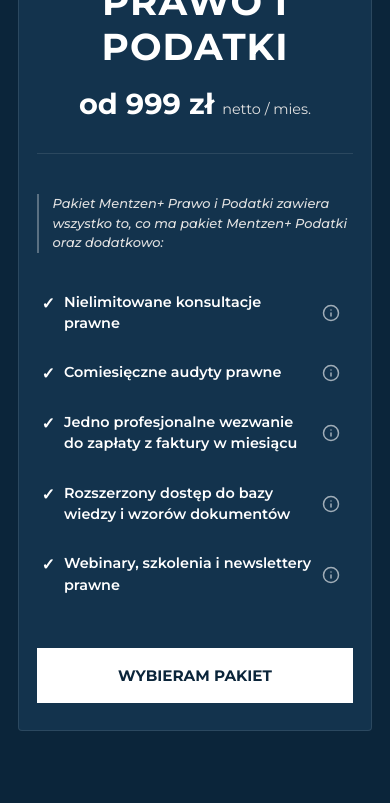
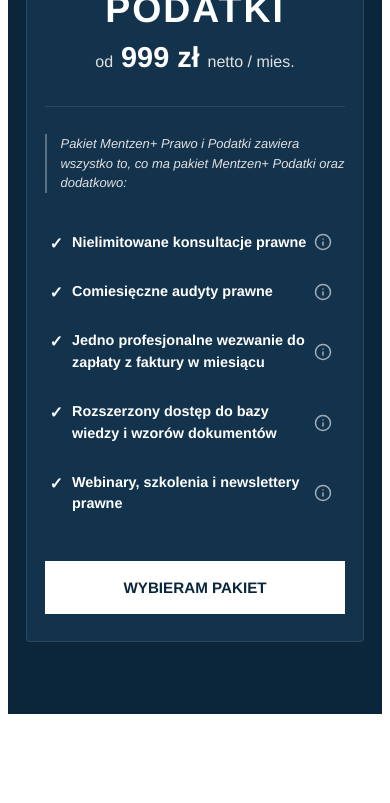
Before and after one commit to wkuczkowski/WORDPRESS-WEBSITE-SECTIONS, a plain HTML site: page PRICING-PLANS/index.html in a window 390 px wide. Shown: the part 1071-1874 px from the top of the page. After the commit the page ends 1793 px from the top, so only its background shows below. Drawn offline with Linux system fonts and the light colour scheme.

Commit message:
Remove guidance-pricing-plans.mdc file and update index.html to enhance pricing plans layout and styles. Introduced a new wrapper class for better structure, updated font styles, and improved mobile responsiveness. Adjusted feature descriptions and added info icons for clarity.

```diff
--- a/PRICING-PLANS/index.html
+++ b/PRICING-PLANS/index.html
@@ -7,7 +7,7 @@
     <link rel="preconnect" href="https://fonts.googleapis.com" />
     <link rel="preconnect" href="https://fonts.gstatic.com" crossorigin />
     <link
-      href="https://fonts.googleapis.com/css2?family=Montserrat:ital,wght@0,100..900;1,100..900&display=swap"
+      href="https://fonts.googleapis.com/css2?family=Instrument+Sans:ital,wght@0,400..700;1,400..700&family=Montserrat:ital,wght@0,100..900;1,100..900&display=swap"
       rel="stylesheet" />
     <style>
       :root {
@@ -17,35 +17,94 @@
         --text-gray: #e0e0e0;
       }
 
-      body {
+      /* WordPress Override Resets */
+      .mentzen-pricing-wrapper,
+      .mentzen-pricing-wrapper *,
+      .mentzen-pricing-wrapper *::before,
+      .mentzen-pricing-wrapper *::after {
+        box-sizing: border-box;
+        border-width: 0;
+        border-style: solid;
+        border-color: transparent;
+      }
+
+      .mentzen-pricing-wrapper h1,
+      .mentzen-pricing-wrapper h2,
+      .mentzen-pricing-wrapper h3,
+      .mentzen-pricing-wrapper h4,
+      .mentzen-pricing-wrapper h5,
+      .mentzen-pricing-wrapper h6 {
+        color: var(--white);
+        padding-bottom: 0;
+        line-height: 1.2;
+        font-weight: 700;
+        margin: 0;
+      }
+
+      .mentzen-pricing-wrapper ul,
+      .mentzen-pricing-wrapper li {
         margin: 0;
         padding: 0;
-        font-family: "Montserrat", sans-serif;
+        list-style: none;
+        border: 0;
+        outline: 0;
+        background: transparent;
+      }
+
+      .mentzen-pricing-wrapper a {
+        margin: 0;
+        padding: 0;
+        border: 0;
+        outline: 0;
+        background: transparent;
+        text-decoration: none;
+        color: inherit;
+      }
+
+      .mentzen-pricing-wrapper p,
+      .mentzen-pricing-wrapper div,
+      .mentzen-pricing-wrapper span,
+      .mentzen-pricing-wrapper section {
+        margin: 0;
+        padding: 0;
+        border: 0;
+        outline: 0;
+        background: transparent;
+      }
+
+      /* Main Wrapper */
+      .mentzen-pricing-wrapper {
+        margin: 0;
+        padding: 0;
+        font-family: "InstrumentSans", Helvetica, Arial, Lucida, sans-serif;
         background-color: var(--bg-color);
         color: var(--white);
       }
 
-      .pricing-section {
+      .mentzen-pricing-wrapper .pricing-section {
         padding: 72px 18px;
         max-width: 1080px;
         margin: 0 auto;
         text-align: center;
       }
 
-      .pricing-section h2 {
+      .mentzen-pricing-wrapper .pricing-section h2 {
         font-size: 2.25rem;
         margin-bottom: 45px;
         font-weight: 700;
+        color: var(--white);
+        padding-bottom: 0;
+        line-height: 1.2;
       }
 
-      .pricing-grid {
+      .mentzen-pricing-wrapper .pricing-grid {
         display: grid;
         grid-template-columns: repeat(auto-fit, minmax(315px, 1fr));
         gap: 27px;
         justify-content: center;
       }
 
-      .plan-card {
+      .mentzen-pricing-wrapper .plan-card {
         background: var(--card-solid);
         padding: 36px 27px;
         border-radius: 4px;
@@ -57,16 +116,16 @@
         flex-direction: column;
       }
 
-      .plan-card:hover {
+      .mentzen-pricing-wrapper .plan-card:hover {
         border-color: rgba(255, 255, 255, 0.3);
         box-shadow: 0 0 20px rgba(255, 255, 255, 0.05);
       }
 
-      .plan-header {
+      .mentzen-pricing-wrapper .plan-header {
         text-align: center;
       }
 
-      .plan-brand {
+      .mentzen-pricing-wrapper .plan-brand {
         font-size: 1.17rem;
         margin-bottom: -4.5px;
         font-weight: 700;
@@ -75,56 +134,67 @@
         color: var(--white);
       }
 
-      .plan-name {
+      .mentzen-pricing-wrapper .plan-name {
         font-size: 2.34rem;
         font-weight: 700;
-        margin-bottom: 13.5px;
+        margin-bottom: 8px;
         text-transform: uppercase;
-        letter-spacing: 1px;
+        letter-spacing: 2px;
         color: var(--white);
+        padding-bottom: 0;
+        line-height: 1.2;
       }
 
-      .plan-price {
+      .mentzen-pricing-wrapper .plan-price {
         font-size: 1.8rem;
-        font-weight: 700;
-        margin: 18px 0 4.5px 0;
+        font-weight: 600;
+        margin: 8px 0 4.5px 0;
         color: var(--white);
         line-height: 1.2;
       }
 
-      .plan-price .price-suffix {
-        font-size: 0.9rem;
+      .mentzen-pricing-wrapper .plan-price .price-suffix {
+        font-size: 1rem;
         font-weight: 400;
         color: var(--text-gray);
       }
 
-      .plan-divider {
+      .mentzen-pricing-wrapper .plan-price .price-prefix {
+        font-size: 1rem;
+        font-weight: 400;
+        color: var(--text-gray);
+      }
+
+      .mentzen-pricing-wrapper .plan-divider {
         height: 1px;
         background: rgba(255, 255, 255, 0.1);
         margin: 27px 0;
       }
 
-      .plan-features {
+      .mentzen-pricing-wrapper .plan-features {
         list-style: none;
         padding: 0;
-        margin: 0 0 36px 0;
         flex-grow: 1;
+        min-height: 260px;
       }
 
-      .plan-features li {
+      .mentzen-pricing-wrapper .plan-features li {
         padding: 7px 13.5px 7px 27px;
         position: relative;
         line-height: 1.5;
         cursor: pointer;
         transition: all 0.3s ease;
         border-radius: 4px;
+        margin: 0;
+        border: 0;
+        background: transparent;
       }
 
-      .plan-features li:hover {
+      .mentzen-pricing-wrapper .plan-features li:hover {
         background-color: rgba(255, 255, 255, 0.05);
       }
 
-      .plan-features li::before {
+      .mentzen-pricing-wrapper .plan-features li::before {
         content: "✓";
         position: absolute;
         left: 4.5px;
@@ -132,7 +202,7 @@
         font-weight: bold;
       }
 
-      .feature-title {
+      .mentzen-pricing-wrapper .feature-title {
         font-weight: 600;
         font-size: 0.9rem;
         color: var(--white);
@@ -140,7 +210,7 @@
         display: block;
       }
 
-      .feature-description {
+      .mentzen-pricing-wrapper .feature-description {
         font-size: 0.81rem;
         color: var(--text-gray);
         display: block;
@@ -151,14 +221,14 @@
         margin-top: 0;
       }
 
-      .plan-features li.description-visible .feature-description {
+      .mentzen-pricing-wrapper .plan-features li.description-visible .feature-description {
         max-height: 180px;
         opacity: 1;
         margin-top: 3.6px;
       }
 
       /* Info icon styles */
-      .info-icon {
+      .mentzen-pricing-wrapper .info-icon {
         display: none;
         align-items: center;
         justify-content: center;
@@ -171,21 +241,21 @@
         flex-shrink: 0;
       }
 
-      .info-icon svg {
+      .mentzen-pricing-wrapper .info-icon svg {
         width: 100%;
         height: 100%;
       }
 
-      .plan-features li .info-icon:hover {
+      .mentzen-pricing-wrapper .plan-features li .info-icon:hover {
         opacity: 1;
       }
 
-      .plan-features li.description-visible .info-icon {
+      .mentzen-pricing-wrapper .plan-features li.description-visible .info-icon {
         opacity: 1;
         transform: rotate(180deg);
       }
 
-      .plan-intro {
+      .mentzen-pricing-wrapper .plan-intro {
         font-size: 0.81rem;
         line-height: 1.5;
         color: var(--text-gray);
@@ -196,12 +266,12 @@
         border-left: 2px solid rgba(255, 255, 255, 0.3);
       }
 
-      .btn-wrapper {
+      .mentzen-pricing-wrapper .btn-wrapper {
         display: flex;
         justify-content: center;
       }
 
-      .btn {
+      .mentzen-pricing-wrapper .btn {
         display: block;
         width: 100%;
         padding: 13.5px;
@@ -215,80 +285,111 @@
         transition: background-color 0.3s ease, color 0.3s ease, box-shadow 0.3s ease;
       }
 
-      .btn:hover {
+      .mentzen-pricing-wrapper .btn:hover {
         background: #e8e8e8;
         box-shadow: 0 4px 15px rgba(255, 255, 255, 0.2);
       }
 
+      /* Screens smaller than 836px */
+      @media (max-width: 835px) {
+        .mentzen-pricing-wrapper .plan-features {
+          min-height: 300px;
+        }
+      }
+
       /* Mobile adjustment */
       @media (max-width: 768px) {
-        .pricing-section h2 {
+        .mentzen-pricing-wrapper .pricing-section h2 {
           font-size: 1.8rem;
         }
 
-        .pricing-grid {
+        .mentzen-pricing-wrapper .pricing-grid {
           grid-template-columns: 1fr;
           gap: 18px;
         }
 
-        .plan-card {
+        .mentzen-pricing-wrapper .plan-card {
           padding: 27px 18px;
         }
 
         /* Show info icon on mobile */
-        .info-icon {
+        .mentzen-pricing-wrapper .info-icon {
           display: inline-flex;
         }
 
         /* Feature title layout for mobile */
-        .feature-title {
+        .mentzen-pricing-wrapper .feature-title {
           display: flex;
           align-items: center;
           justify-content: space-between;
         }
 
         /* Disable hover effect on mobile - use tap instead */
-        .plan-features li:hover {
+        .mentzen-pricing-wrapper .plan-features li:hover {
           background-color: transparent;
         }
 
-        .plan-features li:hover .feature-description {
+        .mentzen-pricing-wrapper .plan-features li:hover .feature-description {
           max-height: 0;
           opacity: 0;
           margin-top: 0;
         }
 
         /* Only show description when explicitly toggled */
-        .plan-features li.description-visible:hover .feature-description,
-        .plan-features li.description-visible .feature-description {
+        .mentzen-pricing-wrapper .plan-features li.description-visible:hover .feature-description,
+        .mentzen-pricing-wrapper .plan-features li.description-visible .feature-description {
           max-height: 180px;
           opacity: 1;
           margin-top: 3.6px;
         }
 
         /* Improve tap target size */
-        .plan-features li {
+        .mentzen-pricing-wrapper .plan-features li {
           padding: 12px 13.5px 12px 27px;
         }
 
-        .btn {
+        .mentzen-pricing-wrapper .btn {
           padding: 16px;
           font-size: 0.95rem;
+        }
+
+        .mentzen-pricing-wrapper #plan-podatki .plan-features {
+          min-height: 390px;
+        }
+
+        .mentzen-pricing-wrapper #plan-prawo-podatki .plan-features {
+          min-height: 300px;
+        }
+      }
+
+      /* Screens smaller than 575px */
+      @media (max-width: 575px) {
+        .mentzen-pricing-wrapper #plan-prawo-podatki .plan-features {
+          min-height: 330px;
+        }
+      }
+
+      /* Screens smaller than 484px */
+      @media (max-width: 484px) {
+        .mentzen-pricing-wrapper .plan-features {
+          padding-bottom: 30px;
         }
       }
     </style>
   </head>
   <body>
+    <div class="mentzen-pricing-wrapper">
       <section class="pricing-section">
         <h2>Wybierz pakiet dla siebie</h2>
         <div class="pricing-grid">
           <!-- Package 1 -->
-        <div class="plan-card">
+          <div class="plan-card" id="plan-podatki">
             <div class="plan-header">
               <div class="plan-brand">MENTZEN+</div>
               <div class="plan-name">PODATKI</div>
               <div class="plan-price">
-              od 699 zł
+                <span class="price-prefix">od</span>
+                699 zł
                 <span class="price-suffix">netto / mies.</span>
               </div>
             </div>
@@ -359,8 +460,8 @@
                   </span>
                 </span>
                 <span class="feature-description">
-                Sprawdzamy, jak możesz płacić mniej podatków, przygotowując symulacje oszczędności dla różnych
-                wariantów rozliczeń.
+                  Sprawdzamy, jak możesz płacić mniej podatków, przygotowując symulacje oszczędności dla
+                  różnych wariantów rozliczeń.
                 </span>
               </li>
               <li>
@@ -455,12 +556,13 @@
           </div>
 
           <!-- Package 2 -->
-        <div class="plan-card">
+          <div class="plan-card" id="plan-prawo-podatki">
             <div class="plan-header">
               <div class="plan-brand">MENTZEN+</div>
               <div class="plan-name">PRAWO I PODATKI</div>
               <div class="plan-price">
-              od 999 zł
+                <span class="price-prefix">od</span>
+                999 zł
                 <span class="price-suffix">netto / mies.</span>
               </div>
             </div>
@@ -468,7 +570,8 @@
             <div class="plan-divider"></div>
 
             <p class="plan-intro">
-            Pakiet Mentzen+ Prawo i Podatki zawiera wszystko to, co ma pakiet Mentzen+ Podatki oraz dodatkowo:
+              Pakiet Mentzen+ Prawo i Podatki zawiera wszystko to, co ma pakiet Mentzen+ Podatki oraz
+              dodatkowo:
             </p>
 
             <ul class="plan-features">
@@ -588,12 +691,13 @@
           </div>
         </div>
       </section>
+    </div>
 
     <script>
       (function () {
         const mobileQuery = window.matchMedia("(max-width: 768px)");
 
-        document.querySelectorAll(".plan-features li").forEach((item) => {
+        document.querySelectorAll(".mentzen-pricing-wrapper .plan-features li").forEach((item) => {
           // Click handler: works on mobile, also works on desktop as fallback
           item.addEventListener("click", () => {
             const isMobile = mobileQuery.matches;
@@ -626,7 +730,9 @@
 
         // Close all descriptions when switching between mobile/desktop modes
         mobileQuery.addEventListener("change", () => {
-          document.querySelectorAll(".plan-features li.description-visible").forEach((item) => {
+          document
+            .querySelectorAll(".mentzen-pricing-wrapper .plan-features li.description-visible")
+            .forEach((item) => {
               item.classList.remove("description-visible");
             });
         });
```
Also changed, not shown: 2 other files. Lines whose indentation alone changed are shown as unchanged.
